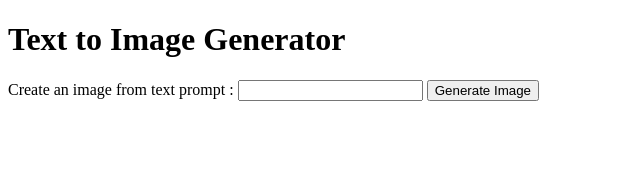
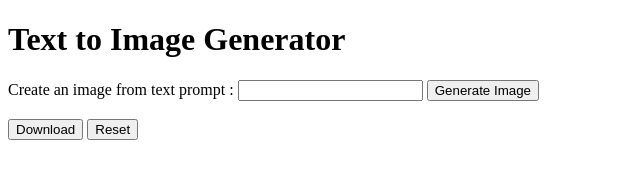
Before and after one commit to atharva-aak/PixelPrompt, a plain HTML site: page index.html in a window 1280 px wide. Shown: the whole page, without its empty margins (0-640 px from the left). Drawn offline with Linux system fonts and the light colour scheme.

Commit message:
Added download and reset button

```diff
--- a/index.html
+++ b/index.html
@@ -7,6 +7,7 @@
     <link rel="stylesheet" href="style.css">
 </head>
 <body>
+    <div class="container">
     <h1>Text to Image Generator</h1>
 <div class="input">
     <label for="">Create an image from text prompt :
@@ -16,7 +17,16 @@
 </div>
 
 <div class="output">
-    <img id="image" src="" alt="">
+    <div class="image">
+        <img id="image" src="" alt="">
+        <div class="btn">
+            <div id="download">
+                <button id="download">Download</button>
+                <button id="reset">Reset</button>
+            </div>
+        </div>
+    </div>
+</div>
 </div>
 
 
```
